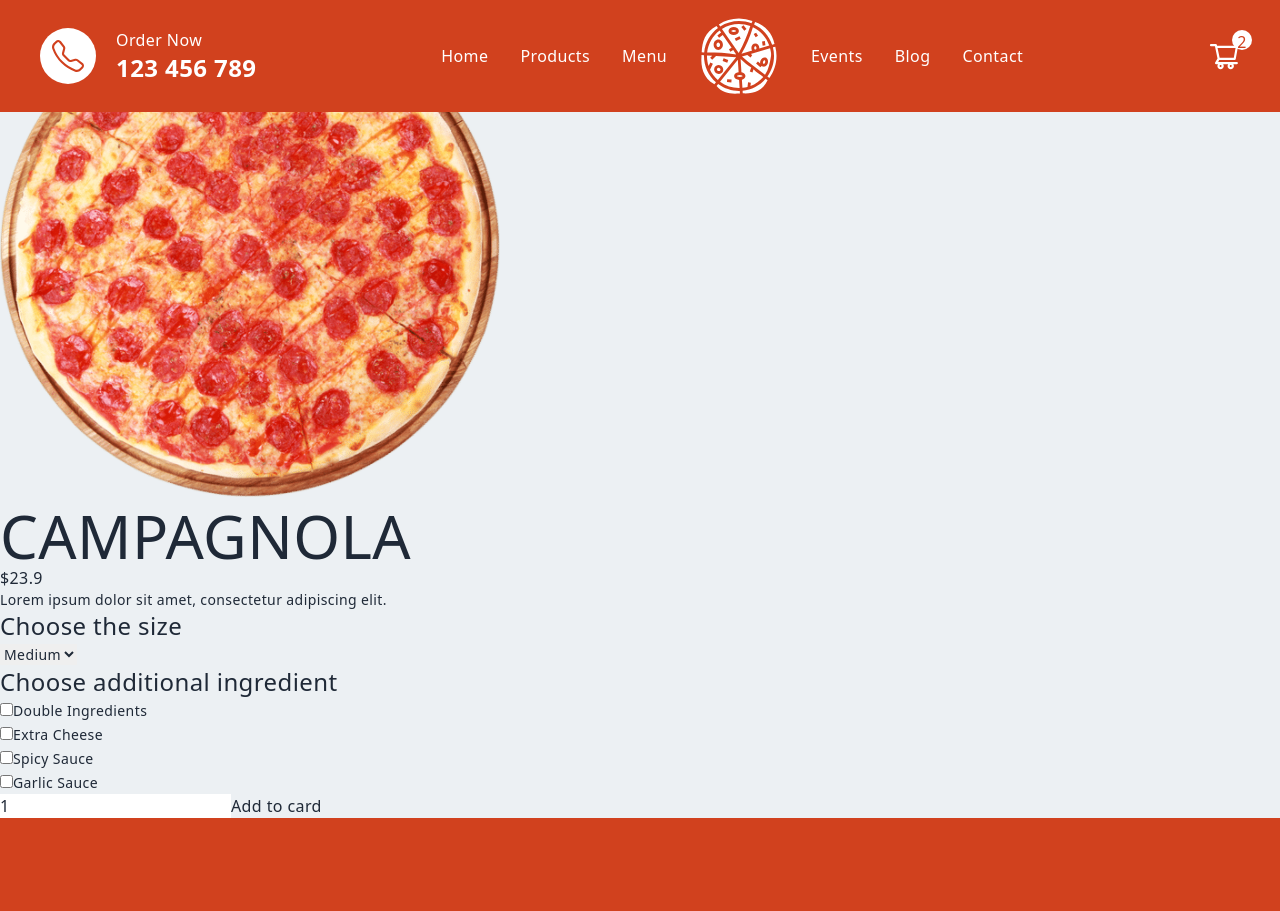
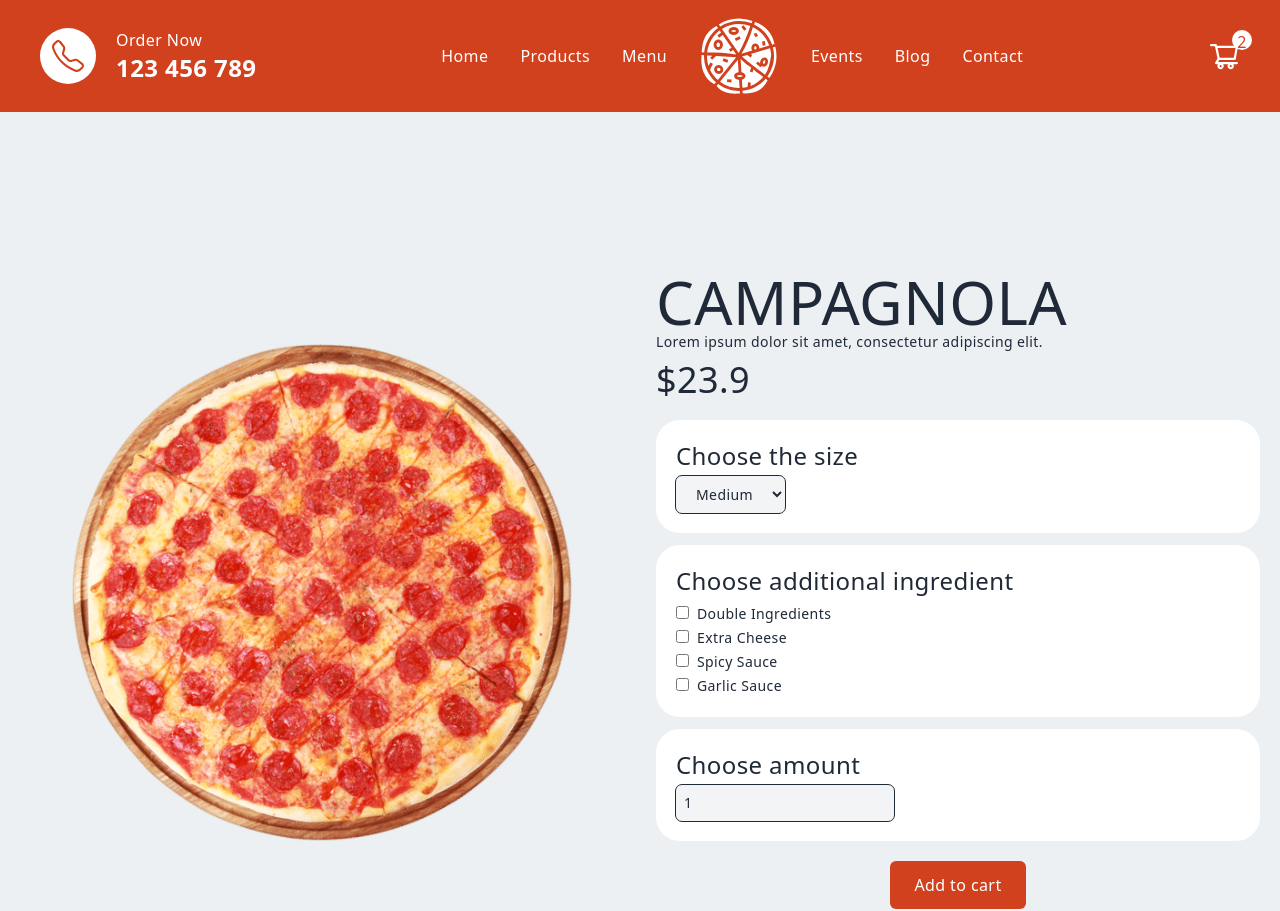
Before and after one commit to anwari-fikri/restaurant-website, a Next.js app: page /product/1 in a window 1280 px wide. Shown: the top 911 px of the page. Built offline with nearby package versions, Linux system fonts and the light colour scheme.

Commit message:
Styled product page

```diff
--- a/pages/product/[id].jsx
+++ b/pages/product/[id].jsx
@@ -17,64 +17,81 @@ const Product = () => {
   };
 
   return (
-    <div>
-      <div>
+    <div className="pt-28 w-full">
+      <div className="max-w-[85%] h-full m-auto py-28 xl:max-w-[1240px] md:py-40">
+        <div className="grid lg:grid-cols-2 gap-8">
+          <div className="flex justify-center items-center">
             <div>
               <Image src={pizza.img} alt="" width={500} height={500} />
             </div>
           </div>
           <div>
-        <div>
+            <div className="mb-5">
+              <div className="pb-2">
                 <h1>{pizza.name}</h1>
-          <span>${pizza.price[size]}</span>
                 <p>{pizza.desc}</p>
               </div>
               <div>
+                <h2>${pizza.price[size]}</h2>
+              </div>
+            </div>
+            <div className="p-5 bg-white rounded-3xl mb-3">
               <label>
-            <h3>Choose the size</h3>
-            <select value={size} onChange={changeSize}>
+                <h3 className="pb-1">Choose the size</h3>
+                <select
+                  value={size}
+                  onChange={changeSize}
+                  className="outline outline-1 rounded-md py-2 px-4 bg-gray-100"
+                >
                   <option value={0}>Small</option>
                   <option value={1}>Medium</option>
                   <option value={2}>Large</option>
                 </select>
               </label>
             </div>
-        {/* <div>
-          <h3>Choose Size</h3>
-          <div onClick={() => setSize(0)}>
-            <p className="active:underline">Small</p>
-          </div>
-          <div onClick={() => setSize(1)}>
-            <p>Medium</p>
-          </div>
-          <div onClick={() => setSize(2)}>
-            <p>Large</p>
-          </div>
-        </div> */}
-        <div>
-          <h3>Choose additional ingredient</h3>
+            <div className="p-5 bg-white rounded-3xl mb-3">
+              <h3 className="pb-1">Choose additional ingredient</h3>
               <div>
                 <div>
                   <input type="checkbox" id="double" name="double" />
-              <label htmlFor="double">Double Ingredients</label>
+                  <label htmlFor="double" className="ml-2">
+                    Double Ingredients
+                  </label>
                 </div>
                 <div>
                   <input type="checkbox" id="cheese" name="cheese" />
-              <label htmlFor="cheese">Extra Cheese</label>
+                  <label htmlFor="cheese" className="ml-2">
+                    Extra Cheese
+                  </label>
                 </div>
                 <div>
                   <input type="checkbox" id="spicy" name="spicy" />
-              <label htmlFor="spicy">Spicy Sauce</label>
+                  <label htmlFor="spicy" className="ml-2">
+                    Spicy Sauce
+                  </label>
                 </div>
                 <div>
                   <input type="checkbox" id="garlic" name="garlic" />
-              <label htmlFor="garlic">Garlic Sauce</label>
+                  <label htmlFor="garlic" className="ml-2">
+                    Garlic Sauce
+                  </label>
                 </div>
               </div>
             </div>
-        <div>
-          <input type="number" defaultValue={1} />
-          <button>Add to card</button>
+            <div className="p-5 bg-white rounded-3xl mb-5">
+              <h3 className="pb-1">Choose amount</h3>
+              <input
+                type="number"
+                defaultValue={1}
+                className="outline outline-1 rounded-md p-2 bg-gray-100"
+              />
+            </div>
+            <div className="flex justify-center pb-3">
+              <button className="bg-[#D1411E] py-3 px-6 text-white rounded-md">
+                Add to cart
+              </button>
+            </div>
+          </div>
         </div>
       </div>
     </div>
--- a/styles/globals.css
+++ b/styles/globals.css
@@ -30,4 +30,8 @@
   label {
     @apply text-xs lg:text-sm;
   }
+
+  input {
+    @apply text-xs lg:text-sm;
+  }
 }
```
Lines whose indentation alone changed are shown as unchanged.
